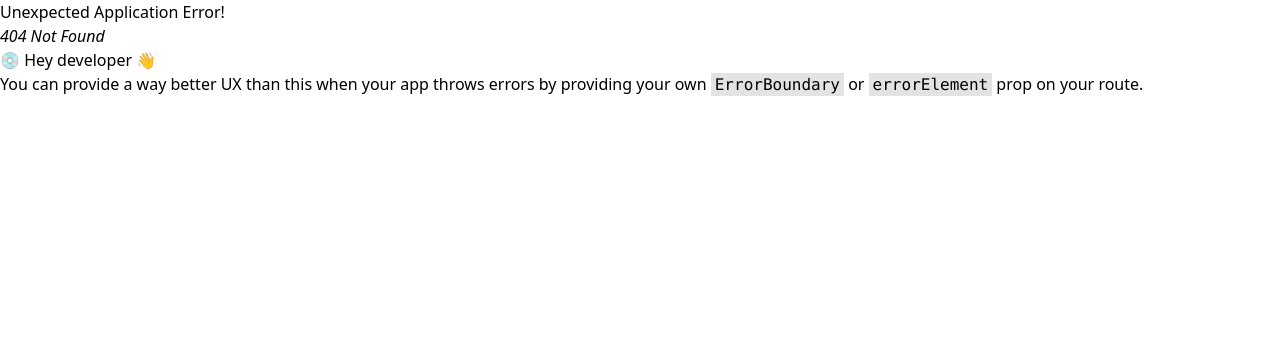
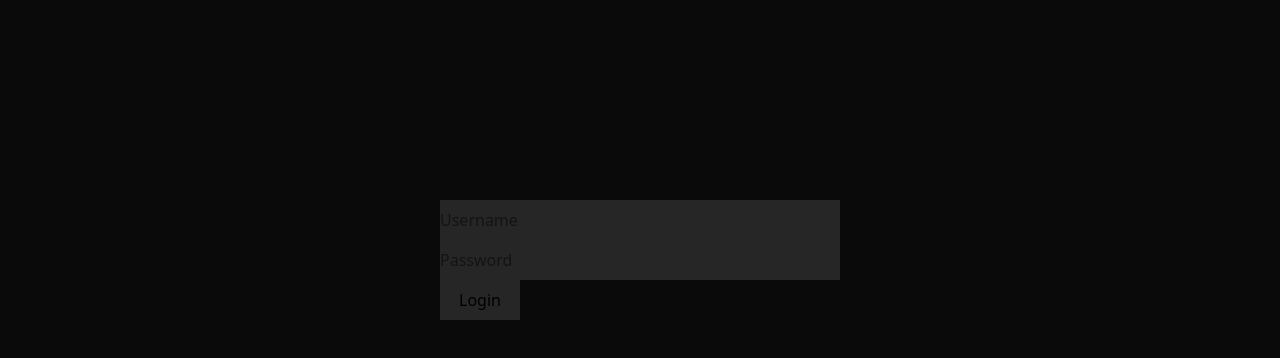
Before and after one commit to VeryLazyDev/Japanese-Web-Frontend-Admin, a React (Vite) app: page /admin/login in a window 1280 px wide. Before the commit this address had no page. Shown: the top 358 px of the page. Built offline with nearby package versions, Linux system fonts and the light colour scheme.

Commit message:
Creating login page but not complete yet

```diff
--- /dev/null
+++ b/src/app/features/login-admin/components/login-form.jsx
@@ -0,0 +1,27 @@
+import { useLogin } from "../hooks/useLogin";
+
+const LoginForm = () => {
+  const { formAction, loginFormState } = useLogin();
+  return (
+    <form className="w-100 h-100">
+      <input
+        type="text"
+        placeholder="Username"
+        defaultValue={loginFormState.username}
+        name="username"
+        className="w-100 h-10 bg-light-bg"
+      />
+      <input
+        type="password"
+        placeholder="Password"
+        defaultValue={loginFormState.password}
+        name="password"
+        className="w-100 h-10 bg-light-bg"
+      />
+      <button formAction={formAction} className="w-20 h-10 bg-light-bg">
+        Login
+      </button>
+    </form>
+  );
+};
+export default LoginForm;
--- /dev/null
+++ b/src/app/features/login-admin/context/login-context.jsx
@@ -0,0 +1,7 @@
+import { createContext } from "react";
+
+const LoginContext = createContext({
+  loginFormState: null,
+  formAction: () => {},
+});
+export default LoginContext;
--- /dev/null
+++ b/src/app/features/login-admin/context/login-provider.jsx
@@ -0,0 +1,37 @@
+import { useActionState } from "react";
+import LoginContext from "./login-context";
+
+export async function LoginHandler(prevState, formData) {
+  const username = formData.get("username");
+  const password = formData.get("password");
+
+  if (!username || !password) {
+    return {
+      error: "Missing credentials",
+      username,
+      password,
+    };
+  }
+
+  // fake login
+  await new Promise((r) => setTimeout(r, 500));
+
+  return {
+    success: true,
+    username,
+    password,
+  };
+}
+export const LoginProvider = ({ children }) => {
+  const [loginFormState, formAction] = useActionState(LoginHandler, {
+    username: "",
+    password: "",
+    success: false,
+    error: null,
+  });
+  return (
+    <LoginContext.Provider value={{ loginFormState, formAction }}>
+      {children}
+    </LoginContext.Provider>
+  );
+};
--- /dev/null
+++ b/src/app/features/login-admin/hooks/useLogin.jsx
@@ -0,0 +1,4 @@
+import { useContext } from "react";
+import LoginContext from "../context/login-context";
+
+export const useLogin = () => useContext(LoginContext);
--- /dev/null
+++ b/src/app/features/login-admin/page.jsx
@@ -0,0 +1,10 @@
+import LoginForm from "./components/login-form";
+
+const LoginAdminPage = () => {
+  return (
+    <main className="bg-primary-bg w-screen h-screen flex justify-center items-center">
+      <LoginForm />
+    </main>
+  );
+};
+export default LoginAdminPage;
--- /dev/null
+++ b/src/app/features/login-admin/wrapper.jsx
@@ -0,0 +1,11 @@
+import { LoginProvider } from "./context/login-provider";
+import LoginAdminPage from "./page";
+
+const LoginAdminWrapper = () => {
+  return (
+    <LoginProvider>
+      <LoginAdminPage />
+    </LoginProvider>
+  );
+};
+export default LoginAdminWrapper;
```
Also changed, not shown: src/app/routes/admin-routes.jsx (+5 -4 lines), src/app/routes/route.jsx (+6 -1 lines), 1 other file (tests, documents, lock files or other folders).
